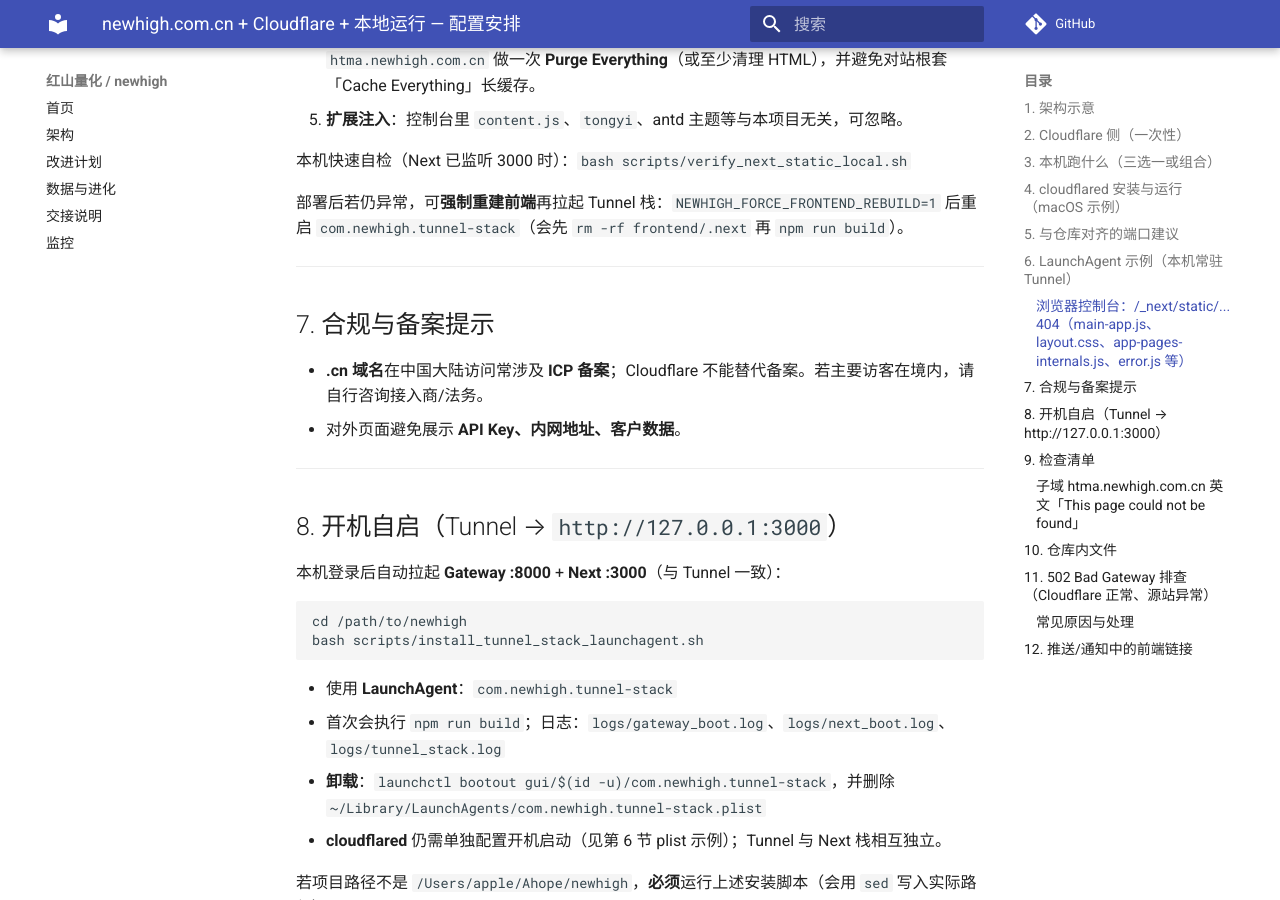
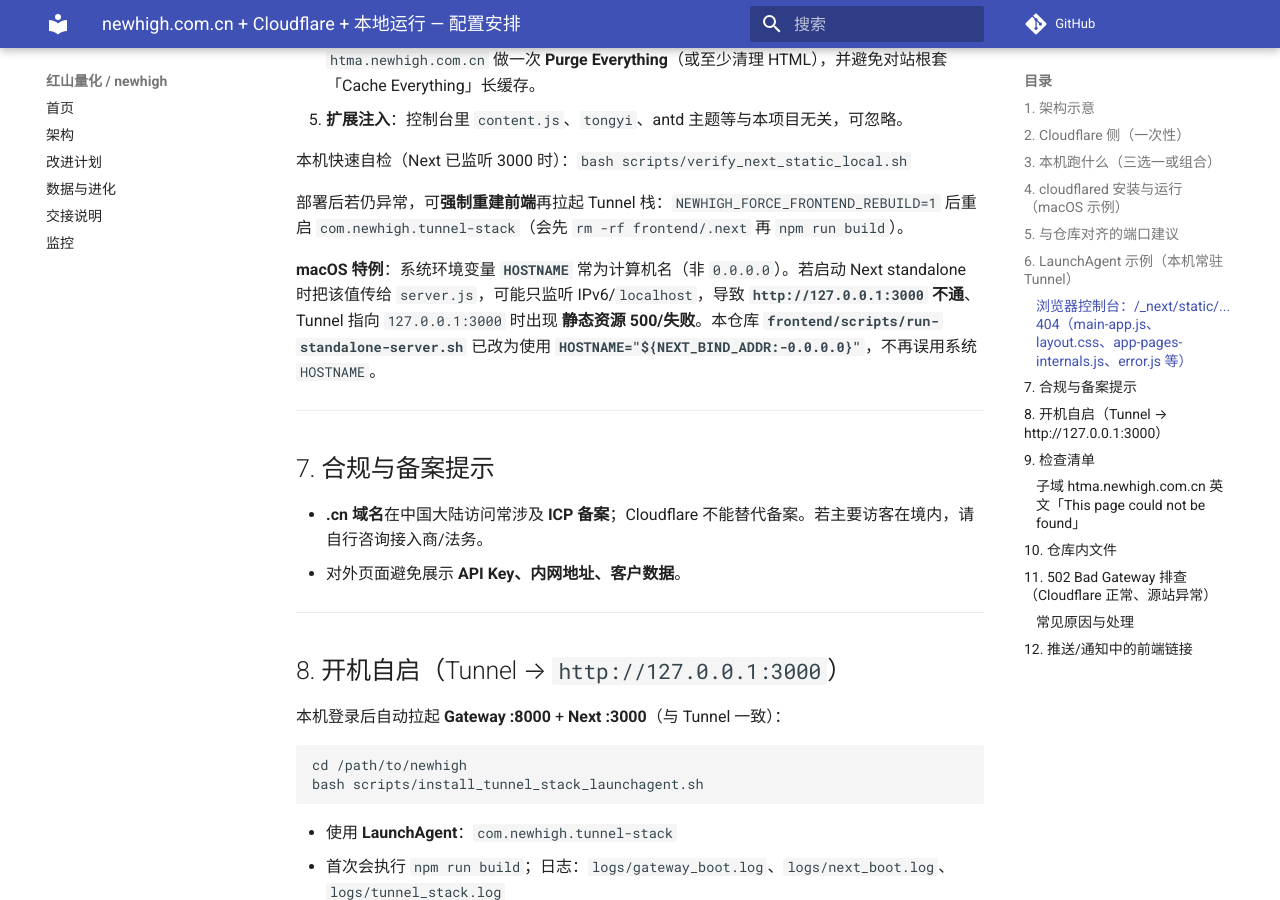
Before and after one commit to wateryu2030/newhigh2026, an MkDocs documentation site: the page built from docs/NEWHIGH_COM_CLOUDFLARE.md, in a window 1280 px wide and 900 px high, scrolled down 3715 px. Built offline with MkDocs 1.6.1 and Material for MkDocs 9.7.7, drawn with Linux system fonts in a browser that asks for light colours; comment, search, counter and statistics services are not loaded.

Commit message:
fix(frontend): macOS HOSTNAME 导致 127.0.0.1:3000 不通；verify 回退 localhost
- restart_gateway_frontend: HOSTNAME 使用 NEXT_BIND_ADDR 默认 0.0.0.0
- full_rebuild_restart: 健康检查与 verify 支持 localhost 回退
- docs: 说明 macOS HOSTNAME 与 Tunnel 静态资源异常

Made-with: Cursor

```diff
--- a/docs/NEWHIGH_COM_CLOUDFLARE.md
+++ b/docs/NEWHIGH_COM_CLOUDFLARE.md
@@ -140,6 +140,8 @@ launchctl bootstrap gui/$(id -u) ~/Library/LaunchAgents/com.newhigh.cloudflared.
 
 部署后若仍异常，可**强制重建前端**再拉起 Tunnel 栈：`NEWHIGH_FORCE_FRONTEND_REBUILD=1` 后重启 `com.newhigh.tunnel-stack`（会先 `rm -rf frontend/.next` 再 `npm run build`）。
 
+**macOS 特例**：系统环境变量 **`HOSTNAME`** 常为计算机名（非 `0.0.0.0`）。若启动 Next standalone 时把该值传给 `server.js`，可能只监听 IPv6/`localhost`，导致 **`http://127.0.0.1:3000` 不通**、Tunnel 指向 `127.0.0.1:3000` 时出现 **静态资源 500/失败**。本仓库 **`frontend/scripts/run-standalone-server.sh`** 已改为使用 **`HOSTNAME="${NEXT_BIND_ADDR:-0.0.0.0}"`**，不再误用系统 `HOSTNAME`。
+
 ---
 
 ## 7. 合规与备案提示
```
Also changed, not shown: 2 other files.
